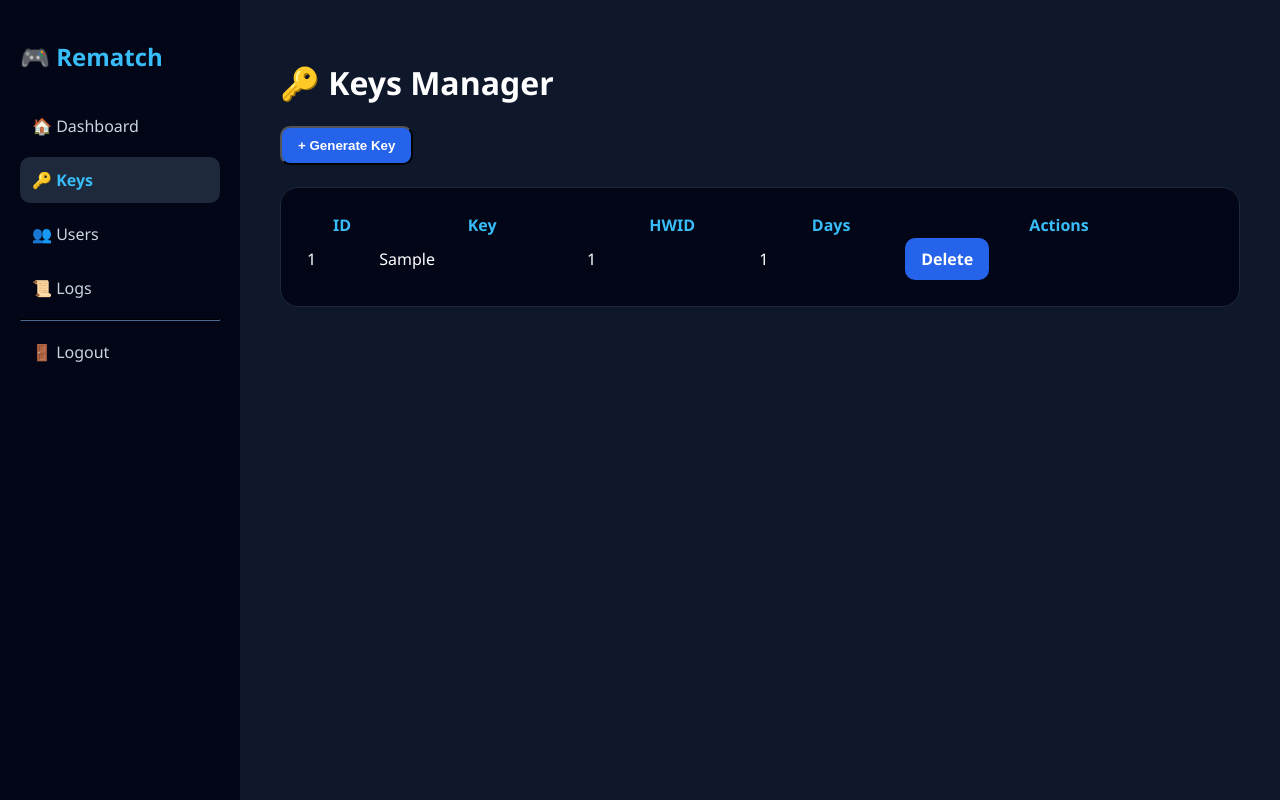
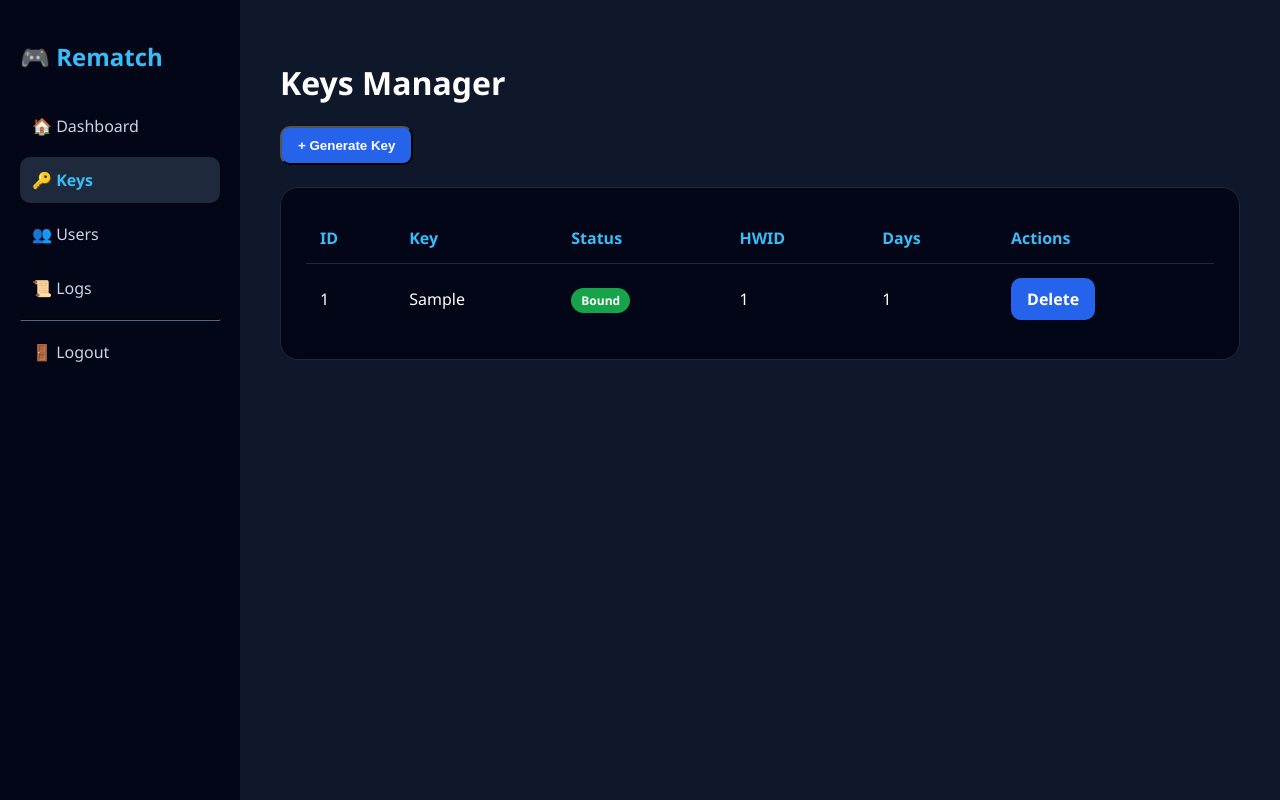
Before and after one commit to abdelhamedazmy/Rematch-Luma, a Flask app: page /keys in a window 1280 px wide. Run offline with Flask 3, Linux system fonts and the light colour scheme; the visitor is signed in with stand-in values (Sample User, id 1); tables that the repository leaves empty hold one stand-in row (values such as "Sample post").

Commit message:
Update keys.html

```diff
--- a/app/templates/keys.html
+++ b/app/templates/keys.html
@@ -1,7 +1,7 @@
 {% extends "base.html" %}
+{% block content %}
 
-{% block content %}
-<h1>🔑 Keys Manager</h1>
+<h1>Keys Manager</h1>
 
 {% if role == "admin" %}
 <form action="/keys/generate" method="post">
@@ -11,10 +11,11 @@
 {% endif %}
 
 <div class="card">
-<table style="width:100%;border-collapse:collapse;">
-<tr style="color:#38bdf8;">
+<table class="pro-table">
+<tr>
     <th>ID</th>
     <th>Key</th>
+    <th>Status</th>
     <th>HWID</th>
     <th>Days</th>
     {% if role == "admin" %}<th>Actions</th>{% endif %}
@@ -24,13 +25,26 @@
 <tr>
     <td>{{ k.id }}</td>
     <td>{{ k.key }}</td>
+
+    <td>
+        {% if k.hwid %}
+            <span class="badge green">Bound</span>
+        {% else %}
+            <span class="badge yellow">Free</span>
+        {% endif %}
+    </td>
+
     <td>{{ k.hwid or "-" }}</td>
     <td>{{ k.days }}</td>
+
     {% if role == "admin" %}
-    <td><a href="/keys/delete/{{ k.id }}" class="button">Delete</a></td>
+    <td>
+        <a href="/keys/delete/{{ k.id }}" class="button">Delete</a>
+    </td>
     {% endif %}
 </tr>
 {% endfor %}
 </table>
 </div>
+
 {% endblock %}
```
